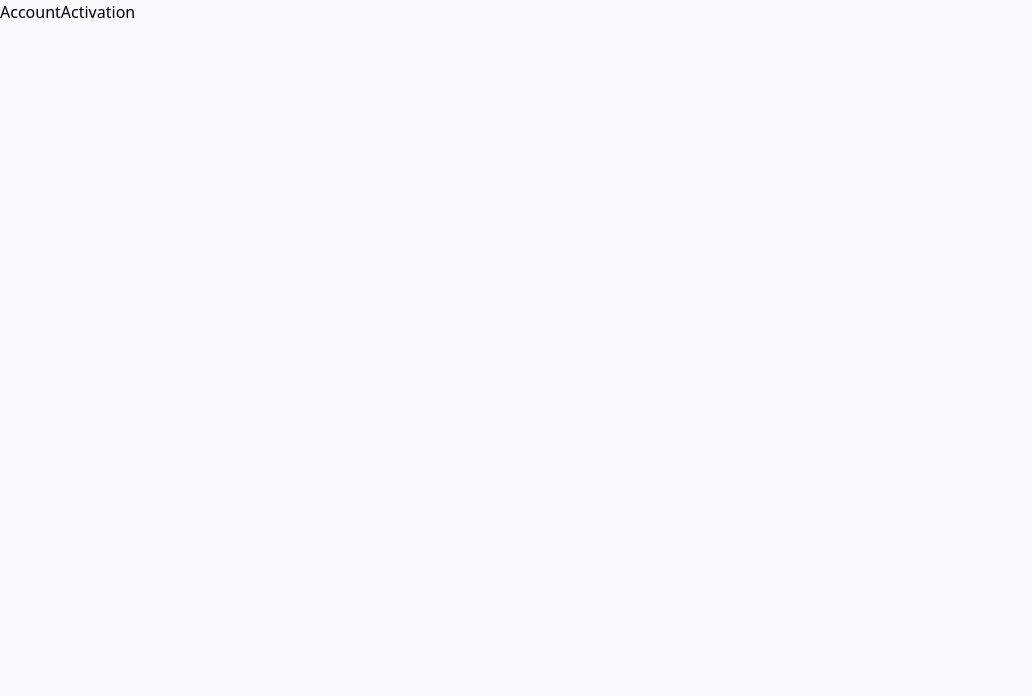
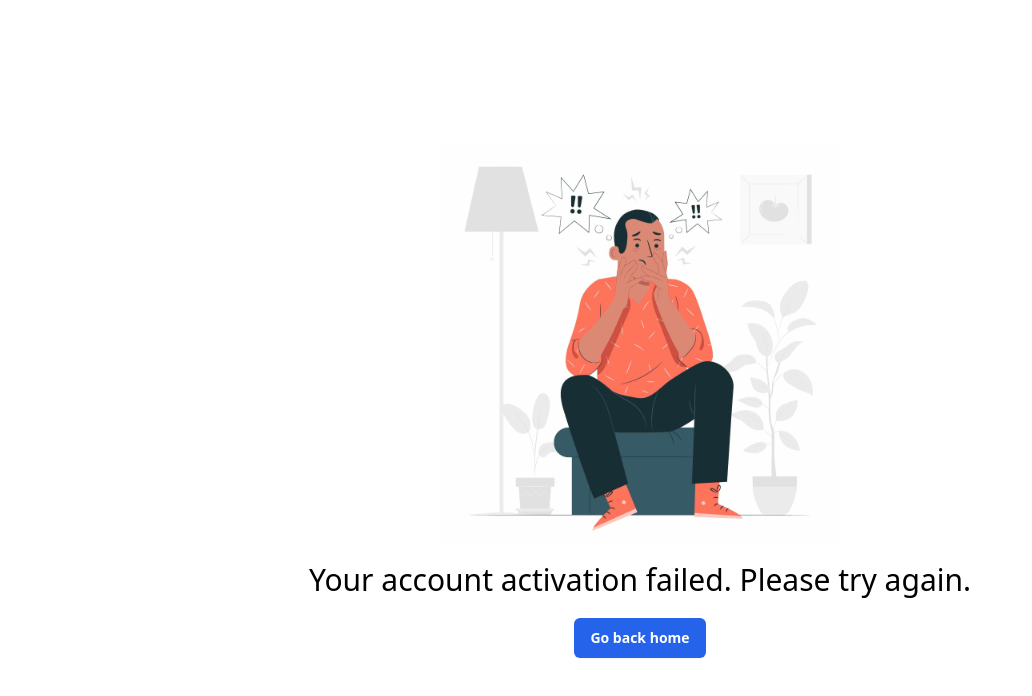
Before and after one commit to Saba-Var/Token-Based-Authentication, a React (Vite) app: page /auth/account-activation in a window 1280 px wide. Shown: the top 696 px of the page, without its empty margins (0-1032 px from the left). Built offline with nearby package versions, Linux system fonts and the light colour scheme; no server answers.

Commit message:
feat: account activation page ui

```diff
--- a/public/assets/locales/en/translation.json
+++ b/public/assets/locales/en/translation.json
@@ -31,5 +31,8 @@
   "confirmation_instructions": "We have sent a confirmation email to you. Please check your checkbox for further instructions to activate your account",
   "go_to_gmail": "Go to Gmail",
   "confirmation_sent": "Confirmation email sent",
-  "close": "Close"
+  "close": "Close",
+  "activation-success": "Congratulations! Your account has been activated. You can now log in.",
+  "account_already_activated": "Your account has already been activated. You can now log in.",
+  "activation_fail": "Your account activation failed. Please try again."
 }
--- a/src/assets/images/index.ts
+++ b/src/assets/images/index.ts
@@ -1,4 +1,7 @@
 export { default as tokenAuthFlowEn } from './token-auth-flow-en.png'
 export { default as tokenAuthFlowKa } from './token-auth-flow-ka.png'
+export { default as teamDiscussing } from './team-discussion.jpg'
 export { default as georgiaFlag } from './georgian-flag.jpg'
 export { default as britainFlag } from './britain-flag.png'
+export { default as stressedMan } from './stressed-man.jpg'
+export { default as celebration } from './celebration.jpg'
--- a/src/pages/account-activation/AccountActivation.tsx
+++ b/src/pages/account-activation/AccountActivation.tsx
@@ -1,9 +1,32 @@
 import useActivationRequest from './useAccountActivation'
+import { LoadingIcon } from '@/components'
+import { Link } from 'react-router-dom'
 
 const AccountActivation = () => {
-  useActivationRequest()
+  const { isLoading, activationResultToShow, t } = useActivationRequest()
 
-  return <div>AccountActivation</div>
+  return (
+    <div className='h-screen bg-white w-full flex justify-center'>
+      {!isLoading && activationResultToShow?.image ? (
+        <div className='flex items-center justify-center flex-col gap-5'>
+          <div>
+            <img
+              className='h-[50vh] w-full'
+              src={activationResultToShow.image}
+              alt='activation result'
+            />
+          </div>
+          <h2 className='text-xl sm:text-3xl px-2 text-center'>{activationResultToShow.text}</h2>
+
+          <Link replace to={activationResultToShow.redirect} className='primary-btn'>
+            {activationResultToShow.redirect === '/' ? t('go_back_home') : t('log_in')}
+          </Link>
+        </div>
+      ) : (
+        <LoadingIcon centered />
+      )}
+    </div>
+  )
 }
 
 export default AccountActivation
--- a/src/pages/account-activation/useAccountActivation.ts
+++ b/src/pages/account-activation/useAccountActivation.ts
@@ -1,7 +1,9 @@
 import { useSearchParams, useLocation, useNavigate } from 'react-router-dom'
+import { teamDiscussing, celebration, stressedMan } from '@/assets'
 import { accountActivationRequest } from '@/services'
+import { useEffect, useMemo, useState } from 'react'
 import { useMutation } from '@tanstack/react-query'
-import { useEffect, useState } from 'react'
+import { useTranslation } from 'react-i18next'
 
 const useActivationRequest = () => {
   const [activationStatusCode, setActivationStatusCode] = useState<null | number>(null)
@@ -9,16 +11,22 @@ const useActivationRequest = () => {
   const [searchParams] = useSearchParams()
   const location = useLocation()
   const navigate = useNavigate()
+  const { t } = useTranslation()
 
-  const { mutate: activateAccountMutation } = useMutation(accountActivationRequest, {
+  const { mutate: activateAccountMutation, isLoading } = useMutation(accountActivationRequest, {
     onSuccess: (data) => {
       navigate(location.pathname, { replace: true })
       setActivationStatusCode(data.status)
     },
 
     onError: (error: any) => {
-      setActivationStatusCode(error.response.status)
+      const statusCode = error.response.status
+      if (statusCode === 409) {
+        setActivationStatusCode(error.response.status)
+      }
     },
+
+    retry: false,
   })
 
   useEffect(() => {
@@ -28,7 +36,35 @@ const useActivationRequest = () => {
     }
   }, [activateAccountMutation, searchParams])
 
-  return { activationStatusCode }
+  const activationResultsStatusData = useMemo(() => {
+    return {
+      200: {
+        text: t('activation-success'),
+        redirect: '/auth/log-in',
+        image: celebration,
+      },
+      409: {
+        text: t('account_already_activated'),
+        redirect: '/auth/log-in',
+        image: teamDiscussing,
+      },
+      fail: {
+        text: t('activation_fail'),
+        image: stressedMan,
+        redirect: '/',
+      },
+    }
+  }, [t])
+
+  const activationResultToShow = useMemo(() => {
+    return activationResultsStatusData[
+      (activationStatusCode
+        ? activationStatusCode
+        : 'fail') as keyof typeof activationResultsStatusData
+    ]
+  }, [activationResultsStatusData, activationStatusCode])
+
+  return { activationResultToShow, isLoading, t }
 }
 
 export default useActivationRequest
--- a/vite.config.ts
+++ b/vite.config.ts
@@ -6,4 +6,7 @@ export default defineConfig({
   resolve: {
     alias: [{ find: '@', replacement: '/src' }],
   },
+  server: {
+    port: 3000,
+  },
 })
```
Also changed, not shown: public/assets/locales/ka/translation.json (+5 -2 lines).
